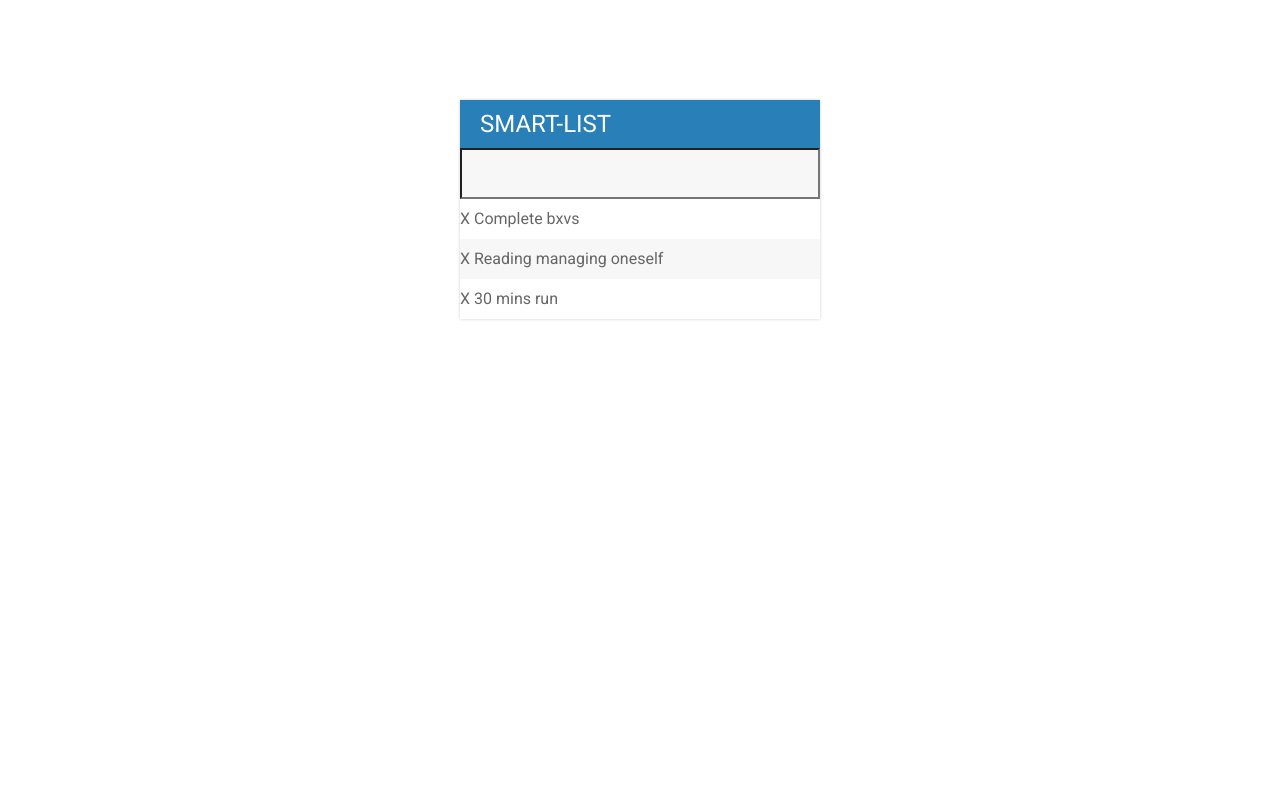
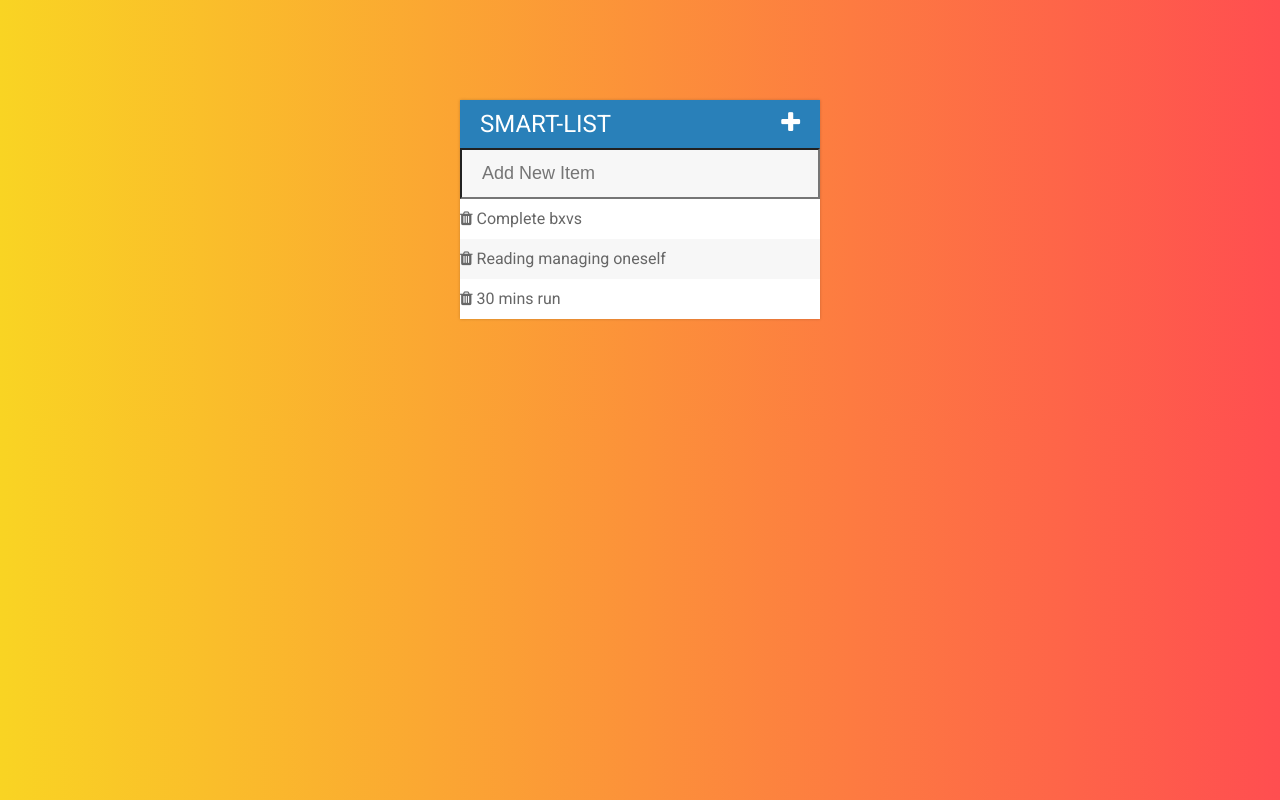
Before and after one commit to andrewacampbell/todoappjQ, a plain HTML site: page index.html in a window 1280 px wide. Drawn offline with Linux system fonts and the light colour scheme.

Commit message:
add font awesome to project and change default icons

```diff
--- a/css/styles.css
+++ b/css/styles.css
@@ -1,5 +1,8 @@
 body{
-  background:white;
+
+  background: #FF4E50; /* fallback for old browsers */
+  background: -webkit-linear-gradient(to left, #FF4E50 , #F9D423); /* Chrome 10-25, Safari 5.1-6 */
+  background: linear-gradient(to left, #FF4E50 , #F9D423); /* W3C, IE 10+/ Edge, Firefox 16+, Chrome 26+, Opera 12+, Safari 7+ */
   font-family: Roboto;
 }
 h1{
@@ -11,7 +14,9 @@ h1{
   font-size: 24px;
   font-weight: normal;
 }
-
+.fa-plus{
+  float: right;
+}
 #container{
   width: 360px;
   margin: 100px auto;
@@ -42,6 +47,12 @@ input{
   box-sizing: border-box;
   color: #2980b9;
 }
+
+input:focus{
+  background: white;
+  outline: none;
+  border: 2px solid #2980b9;
+}
 .completed{
   color: gray;
   text-decoration: line-through;
--- a/index.html
+++ b/index.html
@@ -2,6 +2,7 @@
 <html lang="en">
 <head>
   <meta charset="UTF-8">
+  <link rel="stylesheet" href="https://maxcdn.bootstrapcdn.com/font-awesome/4.6.3/css/font-awesome.min.css">
   <link href="https://fonts.googleapis.com/css?family=Roboto:400,500,700" rel="stylesheet">
   <link rel="stylesheet" href="css/styles.css">
   <title>smartlist</title>
@@ -9,12 +10,12 @@
 <body>
 
   <div id="container">
-    <h1>smart-List</h1>
-    <input type="text">
+    <h1>smart-List <i class=" fa fa-plus"></i></h1>
+    <input type="text" placeholder="Add New Item">
     <ul>
-      <li><span>X</span> Complete bxvs</li>
-      <li><span>X</span> Reading managing oneself</li>
-      <li><span>X</span> 30 mins run</li>
+      <li><span><i class="fa fa-trash"></i></span> Complete bxvs</li>
+      <li><span><i class="fa fa-trash"></i></span> Reading managing oneself</li>
+      <li><span><i class="fa fa-trash"></i></span> 30 mins run</li>
     </ul>
   </div>
 
--- a/js/main.js
+++ b/js/main.js
@@ -19,6 +19,6 @@ $("input[type='text']").keypress(function(event){
     var todoItem = $(this).val();
     $(this).val("");
 
-    $("ul").append("<li><span>X</span> "+ todoItem +"</li>")
+    $("ul").append("<li><span><i class='fa fa-trash'></i></span> "+ todoItem +"</li>")
   }
 });
```
